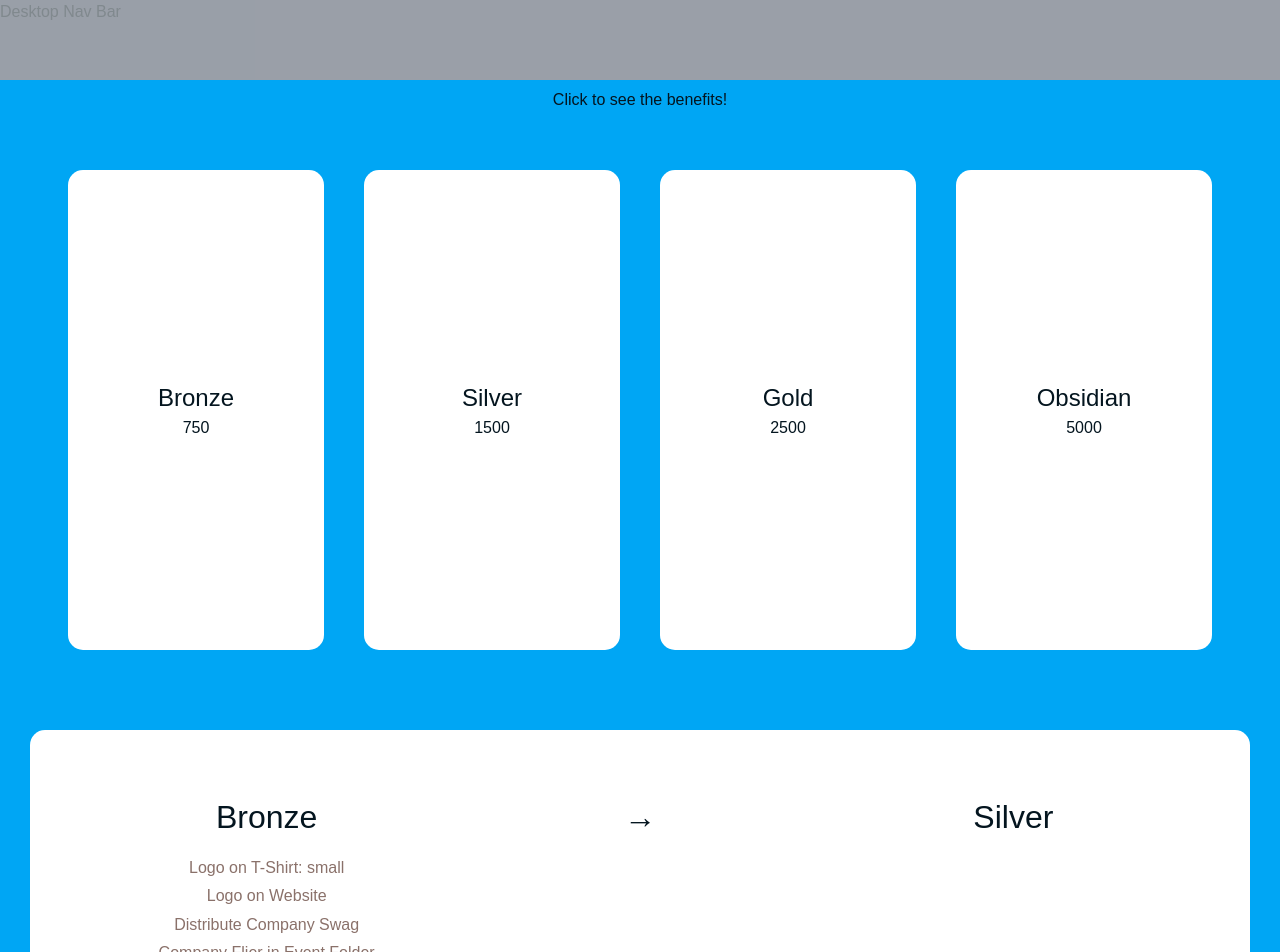
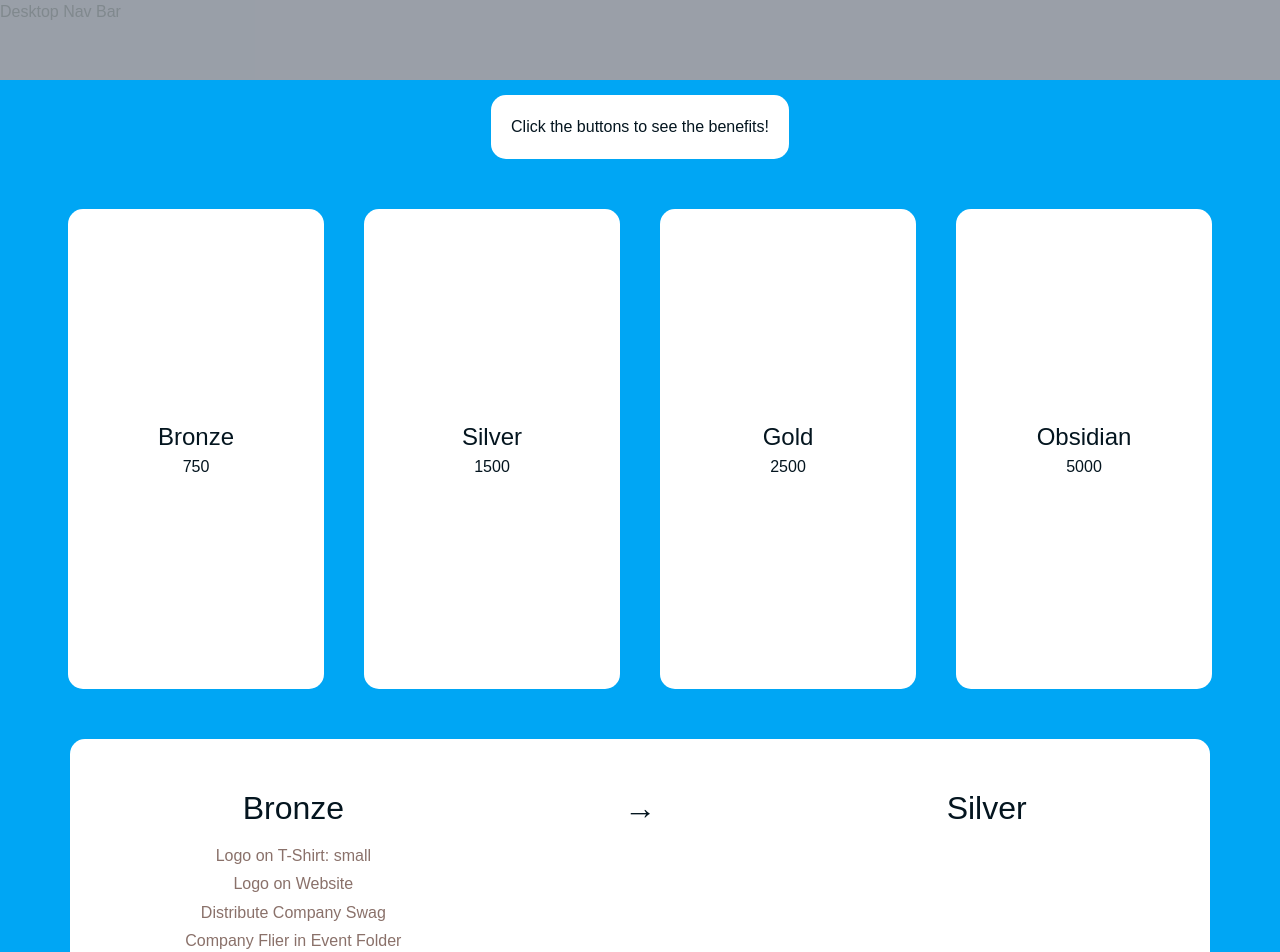
Before and after one commit to hack-rpi/HackRPI-Website-2026, a Next.js app in the folder my-app/: page /sponsorship in a window 1280 px wide. Shown: the top 952 px of the page. Built offline with nearby package versions, Linux system fonts and the light colour scheme.

Commit message:
Improve style of sponsorship page
Mostly small UX improvements

```diff
--- a/my-app/app/sponsorship/page.tsx
+++ b/my-app/app/sponsorship/page.tsx
@@ -409,11 +409,12 @@ function SponsorUsPage() {
 		<NavBar />
 		<div style={{minHeight: 'calc(100vh - 16px)', width: '100%'}}>
 			{/* <div className='container' style={{marginTop: '100px'}}></div> */}
-			<div id='container1' className='flex flex-col bg-sky-500'>
-        <div className="p-5 h-[5vh] flex justify-center items-center">
-          Click to see the benefits!
+			<div className="container bg-sky-500">
+				<div className="p-5 text-center neumorphic">
+          Click the buttons to see the benefits!
         </div>
-        <div className="container">
+			</div>
+			<div id='container1' className='container bg-sky-500'>
 				<div className="clickable neumorphic sponsorCard centerText" onClick={function(){updateBenefits('bronze')}} style={{}}>
 					<h1>Bronze</h1>
 					<h2>750</h2>
@@ -429,7 +430,6 @@ function SponsorUsPage() {
 				<div className="clickable neumorphic sponsorCard centerText" onClick={function(){updateBenefits('obsidian')}} style={{}}>
 					<h1>Obsidian</h1>
 					<h2>5000</h2>
-          </div>
 				</div>
 			</div>
 
--- a/my-app/app/sponsorship/sponsor.css
+++ b/my-app/app/sponsorship/sponsor.css
@@ -18,9 +18,6 @@
 }
 
 *{
-  margin:0;
-  padding:0;
-
   -ms-overflow-style: none;  /* IE and Edge */
   scrollbar-width: none;  /* Firefox */
 
@@ -76,6 +73,7 @@ span.title {
 .neumorphic {
   background-color: var(--bg);
   border-radius: 15px;
+  margin: 0 5vh;
 }
 
 .glassmorphic {
@@ -109,7 +107,7 @@ span.title {
 
 .container{
   box-sizing: border-box;
-  padding: 30px;
+  padding: 15px 30px;
   display: flex;
   flex-direction: row;
   width: 100%;
@@ -128,6 +126,7 @@ span.title {
 
 .clickable{
   transition: transform 0.3s ease;
+  cursor: pointer;
 }
 .clickable:active {
   transition: transform 0.1s ease;
@@ -137,6 +136,8 @@ span.title {
 .benefit{
   transition: 0.3s ease, transform 0.3s ease;
   white-space: nowrap;
+  padding: 3px;
+  cursor: pointer;
 }
 .benefit:hover{
   transform: scale(1.05);
@@ -165,7 +166,6 @@ span.title {
   grid-template-columns: repeat(3, 1fr);
   width: 100%;
   align-items: center; /* Vertically centers items */
-  margin: 3px 0;
 }
 
 .benefitContainer:nth-child(1) {
```
Lines whose indentation alone changed are shown as unchanged.
